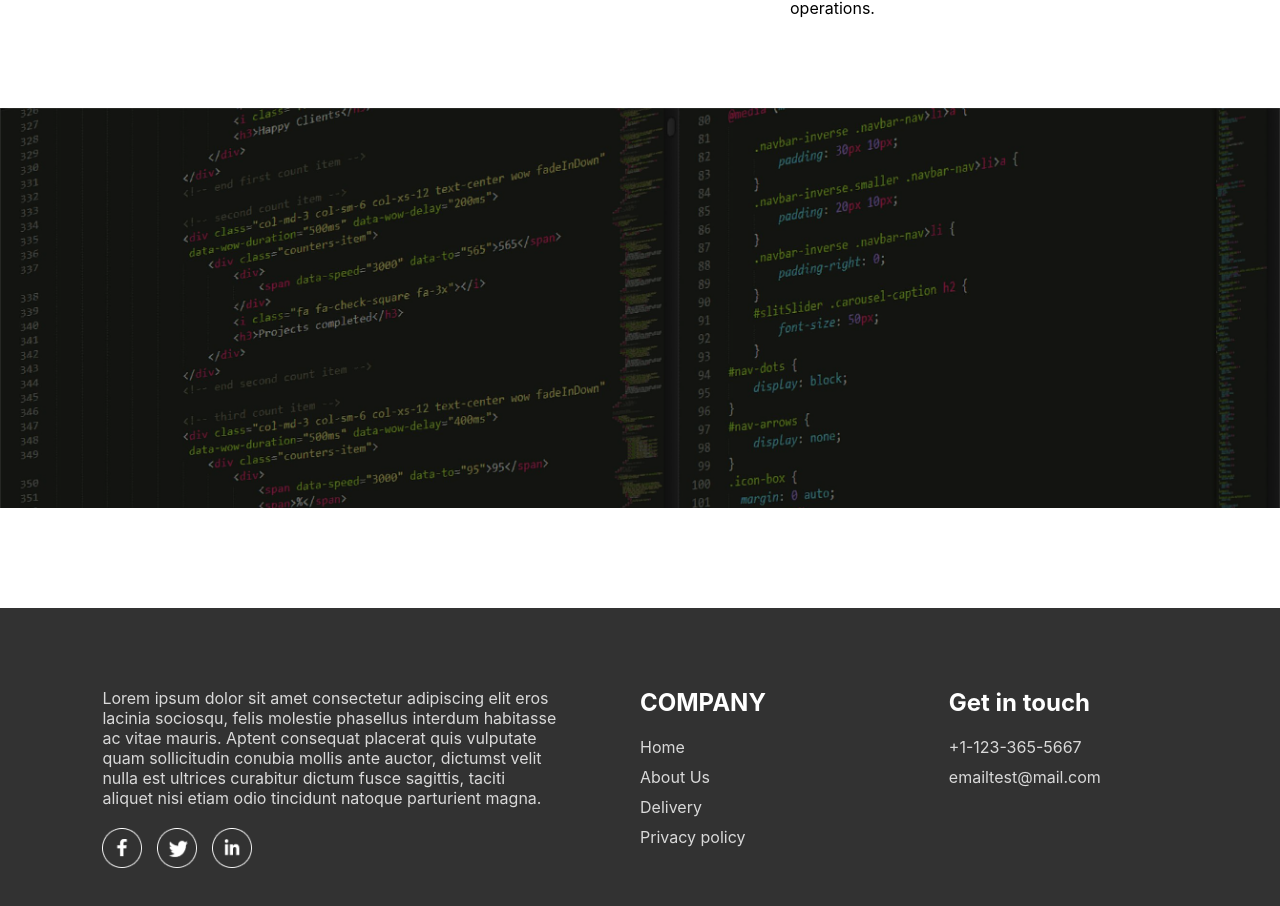
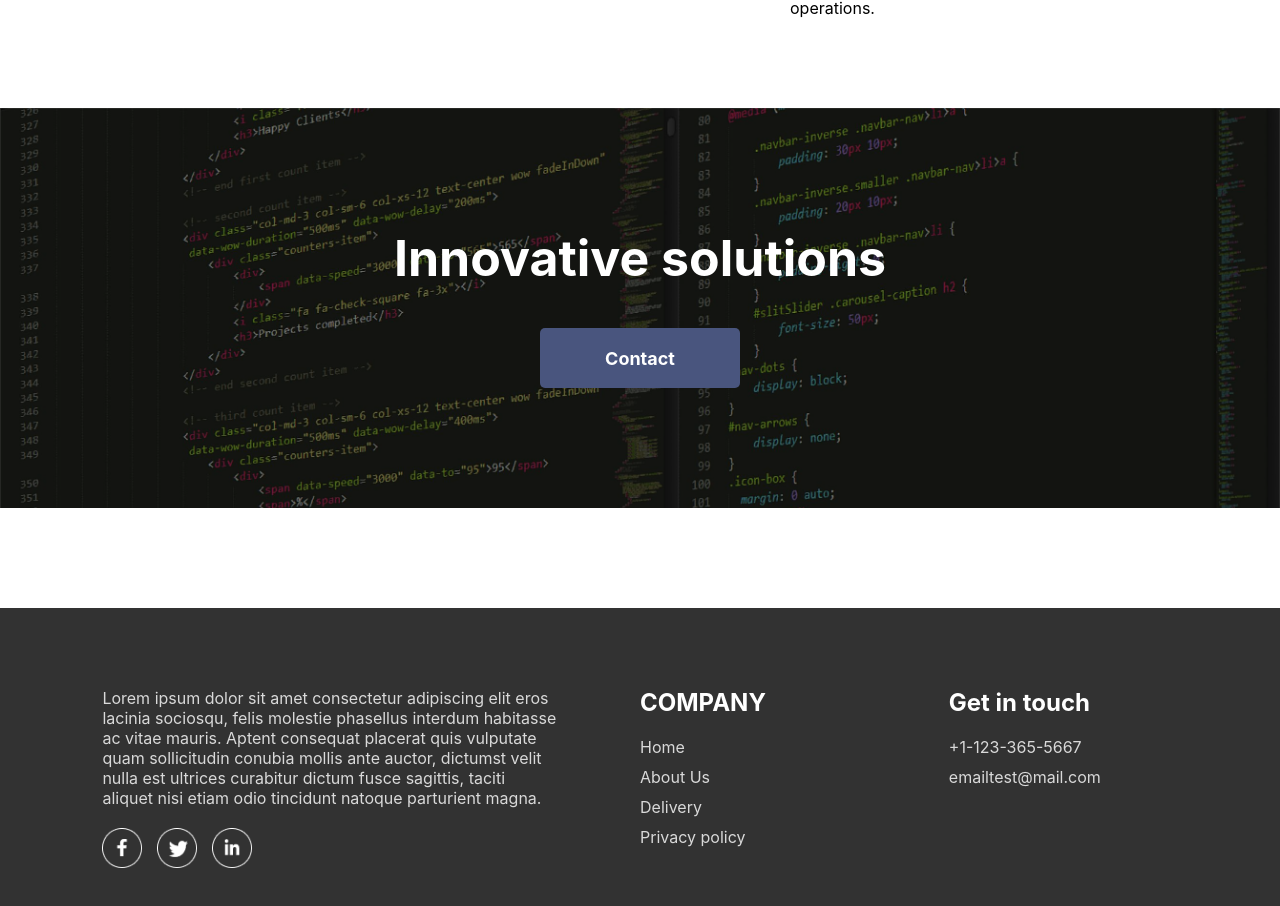
Before and after one commit to PotatoDoge/startup-website, a React (Create React App) app: page / in a window 1280 px wide. Shown: the part 2725-3631 px from the top of the page. Built offline with nearby package versions, Linux system fonts and the light colour scheme.

Commit message:
Add solutions banner code

```diff
--- a/src/components/SolutionsBanner/SolutionsBanner.css
+++ b/src/components/SolutionsBanner/SolutionsBanner.css
@@ -1,8 +1,8 @@
 .solutions-banner {
-    height: 400px; /* This defines the height of the header */
+    height: 400px;
     background: url('../../assets/code.jpg');
     background-size: cover;
-    position: relative; /* Keep the header position absolute */
+    position: relative;
     width: 100%;
     background-attachment: fixed;
 }
@@ -12,5 +12,41 @@
     position: absolute;
     width: 100%;
     height: 100%;
-    background-color: rgba(0, 0, 0, 0.5); /* Background overlay */
+    background-color: rgba(0, 0, 0, 0.5);
+    z-index: 1;
+    top: 0;
+    left: 0;
 }
+
+.solutions-content {
+    display: flex;
+    flex-direction: column;
+    gap: 40px;
+    justify-content: center;
+    align-items: center;
+    height: 100%;
+    z-index: 2;
+    position: relative; /* Keep this above the overlay */
+}
+
+.solutions-content h1 {
+    font-size: 50px;
+    color: white;
+}
+
+.solutions-content button{
+    width: 200px;
+    height: 60px;
+    border: none;
+    border-radius: 5px;
+    background: #49557e;
+    font-size: 18px;
+    cursor: pointer;
+    transition: 0.3s;
+    color: white;
+    font-weight: bold;
+}
+
+.solutions-content button:hover{
+    background: #2a4081;
+}
--- a/src/components/SolutionsBanner/SolutionsBanner.jsx
+++ b/src/components/SolutionsBanner/SolutionsBanner.jsx
@@ -1,10 +1,14 @@
 import React from 'react';
-import code from '../../assets/code.jpg'
 import './SolutionsBanner.css'
 
 const SolutionsBanner = () => {
     return (
-        <div className="solutions-banner"></div>
+        <div className="solutions-banner">
+            <div className="solutions-content">
+                <h1>Innovative solutions</h1>
+                <button>Contact</button>
+            </div>
+        </div>
     )
 }
 
```
